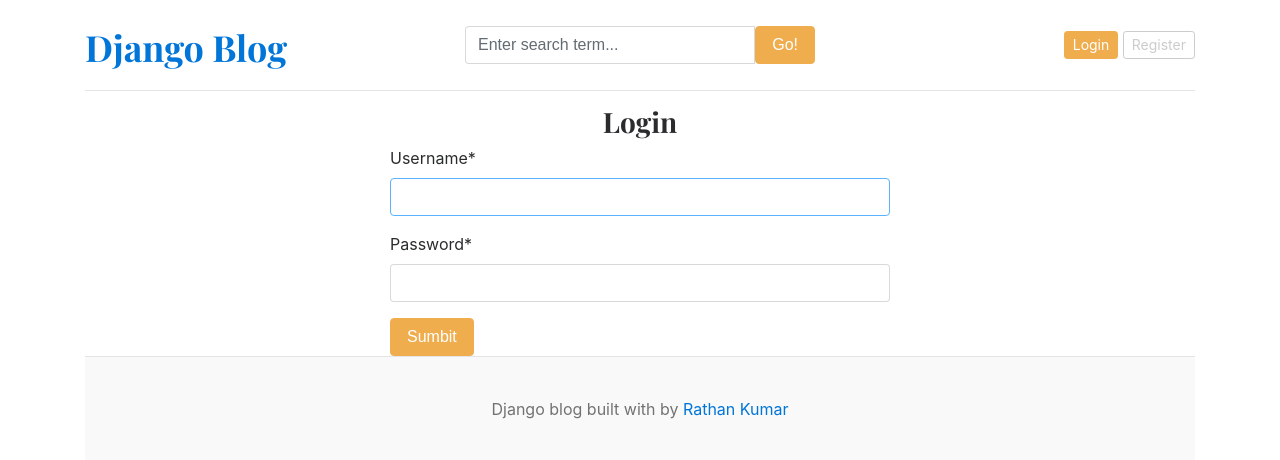
After one commit to karan21K/django-blog, a Django app: page /login/ in a window 1280 px wide. The commit adds this page. Shown: the top 460 px of the page. Run offline with Django 4.2, Linux system fonts and the light colour scheme; data that the repository does not hold is empty; some libraries are stand-ins or nearby versions.

Commit message:
registration and login functionality

```diff
--- a/blog_main/settings.py
+++ b/blog_main/settings.py
@@ -39,6 +39,8 @@ INSTALLED_APPS = [
     'django.contrib.staticfiles',
     'blogs',
     'assignments',
+    'crispy_forms',
+    'crispy_bootstrap4',
 ]
 
 MIDDLEWARE = [
@@ -132,3 +134,5 @@ DEFAULT_AUTO_FIELD = 'django.db.models.BigAutoField'
 
 MEDIA_URL = '/media/'
 MEDIA_ROOT = BASE_DIR /'media'
+
+CRISPY_TEMPLATE_PACK = 'bootstrap4'
--- a/blog_main/urls.py
+++ b/blog_main/urls.py
@@ -23,6 +23,9 @@ urlpatterns = [
     path('admin/', admin.site.urls),
     path('', views.home, name='home'),
     path('category/',include('blogs.urls')),
-    path('<slug:slug>/', BlogsView.blogs, name='blogs'),
+    path('blogs/<slug:slug>/', BlogsView.blogs, name='blogs'),
     path('blogs/search/', BlogsView.search, name='search'),
+    path('register/', views.register, name='register'),
+    path('login/', views.login, name='login'),
+    path('logout/', views.logout, name='logout'),
 ] + static(settings.MEDIA_URL, document_root=settings.MEDIA_ROOT)
--- a/blog_main/views.py
+++ b/blog_main/views.py
@@ -1,6 +1,9 @@
-from django.shortcuts import render
+from django.shortcuts import render,redirect
 from blogs.models import Category,Blog
 from assignments.models import About
+from .forms import RegistrationForm
+from django.contrib.auth.forms import AuthenticationForm
+from django.contrib import auth
 
 def home(request):
     featured_posts = Blog.objects.filter(is_featured=True, status='Published').order_by('updated_at')
@@ -16,3 +19,38 @@ def home(request):
         'about': about,
     }
     return render(request, 'home.html',context)
+
+def register(request):
+    if request.method == 'POST':
+        form = RegistrationForm(request.POST)
+        if form.is_valid():
+            form.save()
+            return redirect('register')
+    else:
+        form = RegistrationForm()
+        context = {
+            'form': form,
+        }
+    return render(request, 'register.html', context)
+
+
+def login(request):
+    if request.method == 'POST':
+        form = AuthenticationForm(request, request.POST)
+        if form.is_valid():
+            username = form.cleaned_data['username']
+            password = form.cleaned_data['password']
+
+            user = auth.authenticate(username=username, password=password)
+            if user is not None:
+                auth.login(request, user)
+            return redirect('home')
+    form = AuthenticationForm()
+    context = {
+        'form': form,
+    }
+    return render(request, 'login.html', context)
+
+def logout(request):
+    auth.logout(request)
+    return redirect('home')
--- a/templates/base.html
+++ b/templates/base.html
@@ -27,8 +27,13 @@
             </form>
           </div>
           <div class="col-4 d-flex justify-content-end align-items-center">
-            <a class="btn btn-sm btn-warning" href="#">Sign In</a> &nbsp;
-            <a class="btn btn-sm btn-outline-secondary" href="#">Register</a>
+            {% if not user.is_authenticated %}
+            <a class="btn btn-sm btn-warning" href="{% url 'login' %}">Login</a> &nbsp;
+            <a class="btn btn-sm btn-outline-secondary" href="{% url 'register' %}">Register</a>
+            {% else %}
+            <span>You are logged in as {{user}}</span>&emsp;
+            <span><a href="{% url 'logout' %}">Logout</a></span>
+            {% endif %}
           </div>
         </div>
       </header>
--- /dev/null
+++ b/templates/login.html
@@ -0,0 +1,12 @@
+{% extends "base.html" %}
+
+{% load crispy_forms_tags %}
+
+{% block content %}
+<h3 class="text-center">Login</h3>
+<form action="{% url 'login' %}" method="POST" style="width: 500px; margin:auto;">
+    {% csrf_token %}
+    {{form | crispy}}
+    <button type="submit" class="btn btn-warning">Sumbit</button>
+</form>
+{% endblock %}
```
Also changed, not shown: blog_main/forms.py (added, +8 -0 lines), templates/register.html (added, +14 -0 lines).
